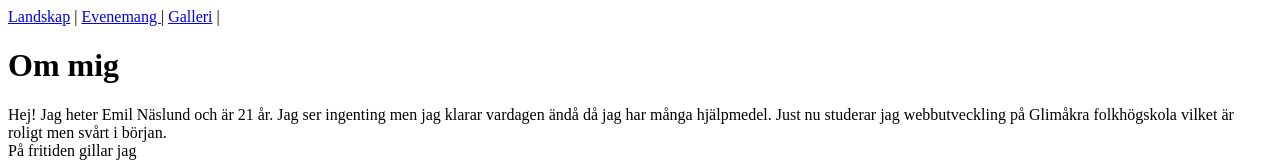
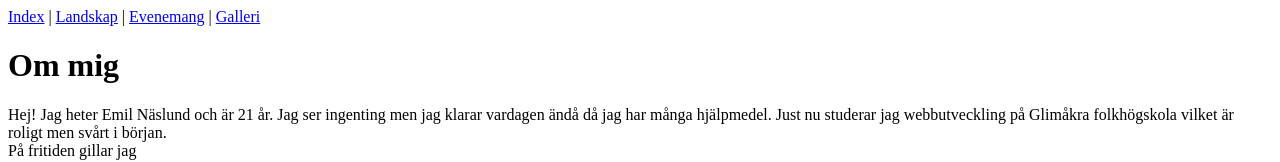
Before and after one commit to mailet01/case1.html, a plain HTML site: page index.html in a window 1280 px wide. Shown: the top 162 px of the page. Drawn offline with Linux system fonts and the light colour scheme.

Commit message:
navelement

```diff
--- a/index.html
+++ b/index.html
@@ -12,9 +12,10 @@
 <body>
 
     <nav>
-        <a href="landskap.html">Landskap</a> | <a href="evemang.html">Evenemang </a> | <a
-            href="galleri.html">Galleri</a> |
+<a href="index.html">Index</a> |        <a href="landskap.html">Landskap</a> | <a href="evenemang.html">Evenemang</a> | <a
+            href="galleri.html">Galleri</a>
     </nav>
+
     <h1>Om mig </h1>
 
     <p>Hej! Jag heter Emil Näslund och är 21 år.
```
